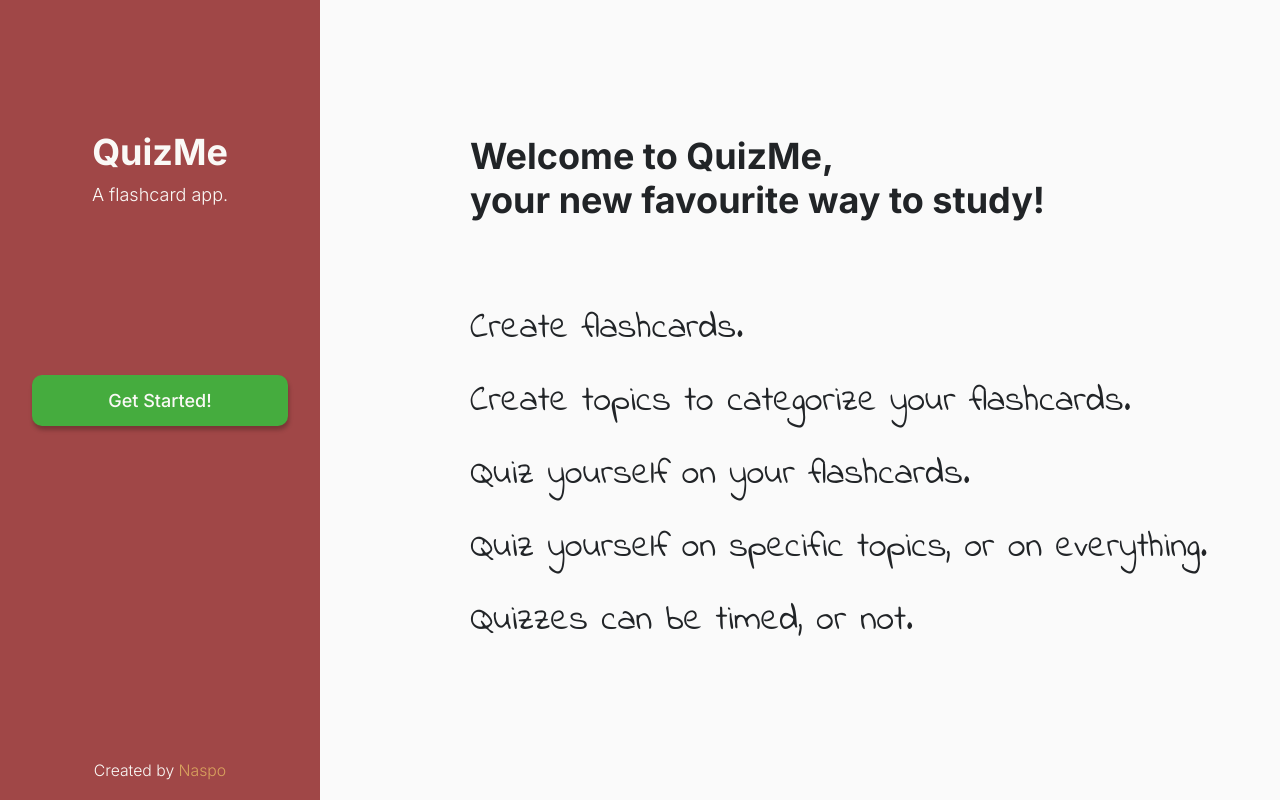
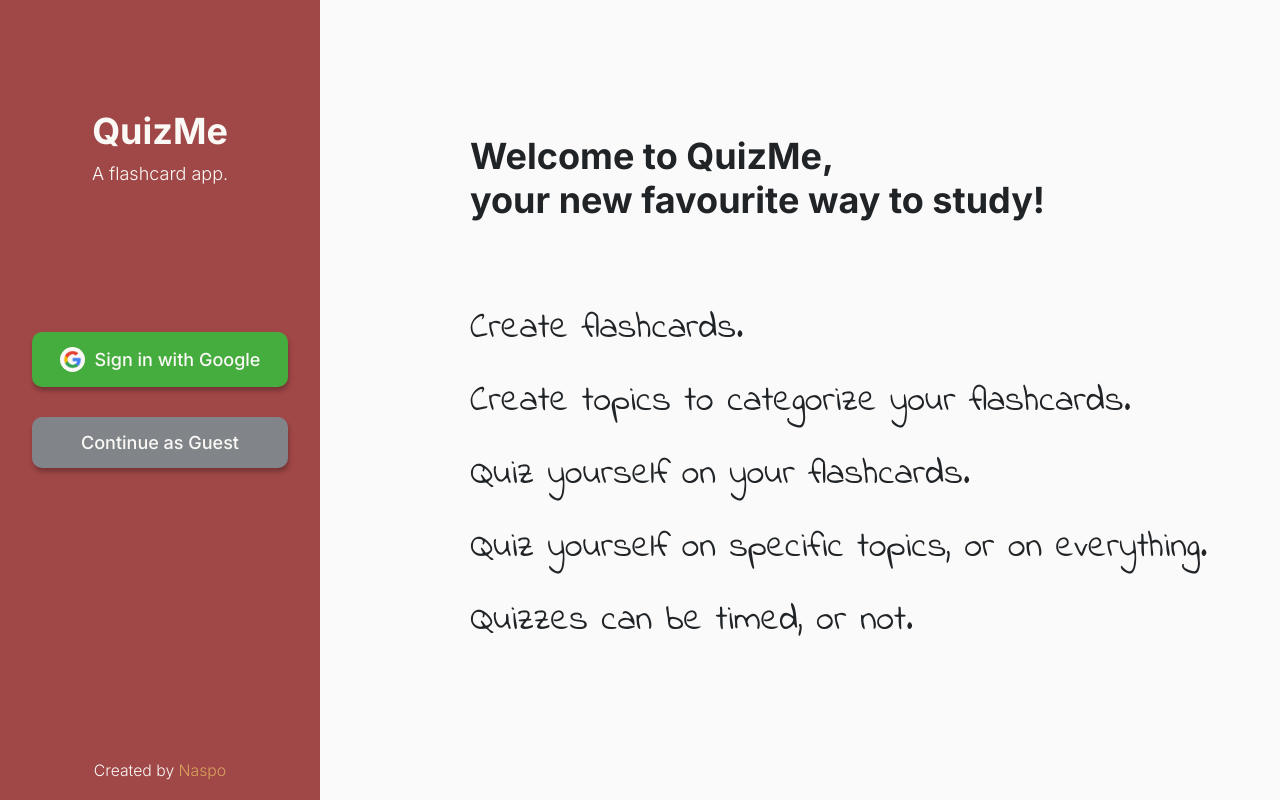
Before and after one commit to NaspoDev/QuizMe, a React (Vite) app in the folder client/: page / in a window 1280 px wide. Built offline with nearby package versions, Linux system fonts and the light colour scheme.

Commit message:
user auth setup

```diff
--- a/client/package.json
+++ b/client/package.json
@@ -10,6 +10,7 @@
     "preview": "vite preview"
   },
   "dependencies": {
+    "@react-oauth/google": "^0.12.1",
     "react": "^18.3.1",
     "react-dom": "^18.3.1",
     "react-router-dom": "^6.27.0"
--- a/client/src/components/sidebar/Sidebar.scss
+++ b/client/src/components/sidebar/Sidebar.scss
@@ -41,6 +41,22 @@
       background-color: $danger-red;
       border: 2px solid $background-color-white;
     }
+
+    .sidebar-button-gray {
+      background-color: $dark-gray;
+    }
+
+    .google-sign-in-button {
+      @include displayFlex();
+      gap: 10px;
+
+      img {
+        width: 25px;
+        background-color: $text-color-white;
+        border-radius: 50%;
+        padding: 3px;
+      }
+    }
   }
 
   .developer-credits-container {
--- a/client/src/components/sidebar/Sidebar.tsx
+++ b/client/src/components/sidebar/Sidebar.tsx
@@ -1,5 +1,7 @@
 import { Link } from "react-router-dom";
 import "./Sidebar.scss";
+import { TokenResponse, useGoogleLogin } from "@react-oauth/google";
+import googleIcon from "../../assets/images/google_icon.png";
 
 // Sidebar props.
 // This component should be re-rendered whenever the location changes.
@@ -9,6 +11,11 @@ interface SidebarProps {
 
 // Sidebar component. Always persistent, used to navigate and control the app.
 function Sidebar({ pathname }: SidebarProps) {
+  const googleSignIn = useGoogleLogin({
+    onSuccess: handleGoogleSignInSuccess,
+    onError: handleGoogleSignInFailure,
+  });
+
   return (
     <div className="Sidebar">
       <div className="heading">
@@ -20,12 +27,22 @@ function Sidebar({ pathname }: SidebarProps) {
       <div className="buttons">
         {/* Landing page */}
         {pathname == "/" && (
-          <Link
-            to="/topics"
-            className="button sidebar-button sidebar-button-green"
-          >
-            Get Started!
-          </Link>
+          <>
+            {/* Sign in with Google button */}
+            <button
+              className="button sidebar-button sidebar-button-green google-sign-in-button"
+              onClick={() => googleSignIn()}
+            >
+              <img src={googleIcon} alt="Google Icon" />
+              <p>Sign in with Google</p>
+            </button>
+            <Link
+              to="/topics"
+              className="button sidebar-button sidebar-button-gray"
+            >
+              Continue as Guest
+            </Link>
+          </>
         )}
 
         {/* Topics page(s), start quiz page */}
@@ -74,6 +91,20 @@ function Sidebar({ pathname }: SidebarProps) {
       </div>
     </div>
   );
+
+  async function handleGoogleSignInSuccess(response: TokenResponse) {
+    await fetch("https://www.googleapis.com/oauth2/v3/userinfo", {
+      headers: {
+        Authorization: `Bearer ${response.access_token}`,
+      },
+    })
+      .then((response) => response.json())
+      .then((data) => console.log(data));
+  }
+
+  function handleGoogleSignInFailure(): void {
+    console.log("Sign in failed!");
+  }
 }
 
 export default Sidebar;
--- a/client/src/main.tsx
+++ b/client/src/main.tsx
@@ -3,11 +3,17 @@ import { createRoot } from "react-dom/client";
 import "./index.scss";
 import App from "./App";
 import { BrowserRouter } from "react-router-dom";
+import { GoogleOAuthProvider } from "@react-oauth/google";
+
+const googleClientId: string =
+  "300365749623-7ri9a9627vjc92m9371hanaqf63t8sa6.apps.googleusercontent.com";
 
 createRoot(document.getElementById("root")!).render(
-  <StrictMode>
-    <BrowserRouter>
-      <App />
-    </BrowserRouter>
-  </StrictMode>
+  <GoogleOAuthProvider clientId={googleClientId}>
+    <StrictMode>
+      <BrowserRouter>
+        <App />
+      </BrowserRouter>
+    </StrictMode>
+  </GoogleOAuthProvider>
 );
```
Also changed, not shown: client/src/assets/images/google_icon.png (added), 1 other file (tests, documents, lock files or other folders).
